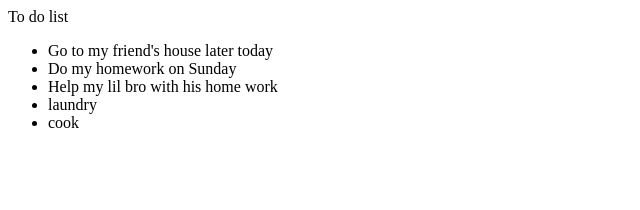
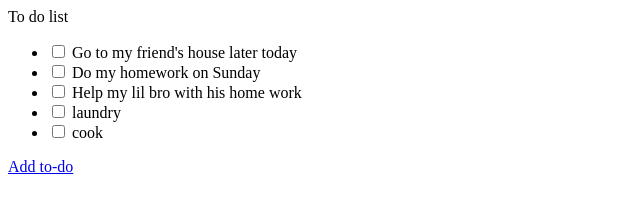
Before and after one commit to Mamierex/todo_app_front_end, a plain HTML site: page index.html in a window 1280 px wide. Shown: the whole page, without its empty margins (0-640 px from the left). Drawn offline with Linux system fonts and the light colour scheme.

Commit message:
Add new tabs

```diff
--- a/index.html
+++ b/index.html
@@ -1,15 +1,26 @@
 <html>
   <head>
-        <tittle></tittle
+        <title></title>
 </head>
 </body>
-<hi>To do list</hi>
-<ul>
-  <li>Go to my friend's house later today</li>
-  <li>Do my homework on Sunday</li>
-  <li>Help my lil bro with his home work</li>
-  <li>laundry</li>
-  <li>cook </li>
+  <hi>To do list</hi>
+   <ul>
+      <li>
+        <input type="checkbox"/>
+             Go to my friend's house later today</li>
+      <li>
+        <input type="checkbox"/>
+             Do my homework on Sunday</li>
+      <li>
+        <input type="checkbox"/>
+             Help my lil bro with his home work</li>
+      <li>
+        <input type="checkbox"/>
+             laundry</li>
+      <li>
+        <input type="checkbox"/>
+             cook </li>
 </ul>
+<a href="new.html">Add to-do</a>
 </body>
 </html>
```
Also changed, not shown: new.html (added, +12 -0 lines).
